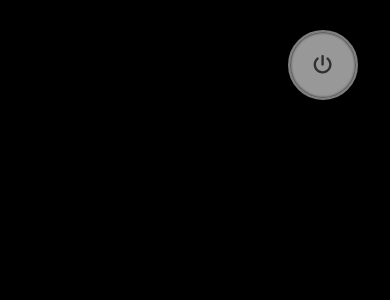
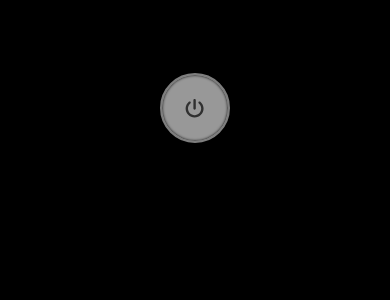
Before and after one commit to Christiaan-code/Tools-frontend, an Angular app: page / in a window 390 px wide. Shown: the top 300 px of the page. Built offline with nearby package versions, Linux system fonts and the light colour scheme.

Commit message:
Prettify the cards

```diff
--- a/src/app/app.component.html
+++ b/src/app/app.component.html
@@ -1,15 +1,10 @@
 <div class="w-100 root" [ngClass]="{ on: appState !== 'sleeping' }">
   <div class="container w-75 p-4">
     <div class="row">
-      <h1
-        class="mb-5 title"
-        [ngClass]="{ 'on': appState !== 'sleeping' }"
-      >
-        Awesome Tools
-      </h1>
+      <h1 class="mb-sm-5 mb-3 title" [ngClass]="{ on: appState !== 'sleeping' }">Awesome Tools</h1>
     </div>
     <div class="row">
-      <div id="power-button" class="col d-flex justify-content-end position-absolute power-button">
+      <div id="power-button" class="col d-flex justify-content-sm-end justify-content-center power-button mb-3 mb-sm-0">
         <app-power-button></app-power-button>
       </div>
     </div>
@@ -22,7 +17,7 @@
     </div>
     <div class="row row-cols-1 row-cols-sm-2 gy-3 gy-sm-4 body" *ngIf="appState === 'ready'">
       <div class="col d-flex justify-content-end">
-        <div class="card shadow p-4 w-100">
+        <app-custom-card>
           <div class="form-check">
             <input
               class="form-check-input"
@@ -33,31 +28,31 @@
             />
             <label class="form-check-label" for="isProduction"> Production </label>
           </div>
-        </div>
+        </app-custom-card>
       </div>
       <div class="w-100 g-0"></div>
       <div class="col">
-        <div class="card shadow p-4 w-100">
+        <app-custom-card>
+          <span title>Encrypt</span>
           <div class="d-flex flex-column">
-            <h5>Encrypt</h5>
             <input class="my-3 form-control" type="search" [formControl]="encryptInput" />
             <button class="btn btn-primary" (click)="encrypt()">Encrypt</button>
           </div>
-        </div>
+        </app-custom-card>
       </div>
       <div class="col">
-        <div class="card shadow p-4 w-100">
+        <app-custom-card>
+          <span title>Decrypt</span>
           <div class="d-flex flex-column">
-            <h5>Decrypt</h5>
             <input class="my-3 form-control" type="search" [formControl]="decryptInput" />
             <button class="btn btn-primary" (click)="decrypt()">Decrypt</button>
           </div>
-        </div>
+        </app-custom-card>
       </div>
       <div class="col">
-        <div class="card shadow p-4 w-100">
+        <app-custom-card>
+          <span title>One-way encrypt</span>
           <div class="d-flex flex-column">
-            <h5>One-way encrypt</h5>
             <input class="my-3 form-control" type="search" [formControl]="oneWayEncryptInput" />
             <input
               class="mb-4 form-control cursor-pointer"
@@ -66,13 +61,13 @@
             />
             <button class="btn btn-primary" (click)="oneWayEncrypt()">One-way encrypt</button>
           </div>
-        </div>
+        </app-custom-card>
       </div>
       <div class="w-100 g-0"></div>
       <div class="col">
-        <div class="card shadow p-4 w-100">
+        <app-custom-card>
+          <span title>RSAID Generator</span>
           <div class="d-flex flex-column">
-            <h5>RSAID Generator</h5>
             <input
               class="mt-2 form-control cursor-pointer"
               type="text"
@@ -84,20 +79,21 @@
                 type="checkbox"
                 value=""
                 [formControl]="customAge"
-                id="checkbox"
+                id="customAge"
               />
-              <label class="me-3" for="checkbox"> Set custom age </label>
+              <label class="me-3" for="customAge"> Set custom age </label>
               <input
                 *ngIf="customAge.getRawValue()"
                 class="form-control me-2"
                 type="number"
                 style="width: 70px"
-                id="customAge"
+                [formControl]="customAgeInput"
+                id="customAgeInput"
               />
             </div>
             <button class="btn btn-primary" (click)="generateRSAID()">Generate</button>
           </div>
-        </div>
+        </app-custom-card>
       </div>
     </div>
   </div>
--- a/src/app/app.component.scss
+++ b/src/app/app.component.scss
@@ -22,6 +22,7 @@
 .power-button {
   top: 30px;
   right: 20px;
+  position: absolute;
 }
 
 @keyframes myAnim {
@@ -51,3 +52,11 @@
   cursor: pointer;
   z-index: 100;
 }
+
+@media (max-width: 576px) {
+  .power-button {
+    top: 0px;
+    right: 0px;
+    position: relative;
+  }
+}
--- a/src/app/app.component.ts
+++ b/src/app/app.component.ts
@@ -1,6 +1,5 @@
 import { Component, OnInit, effect } from '@angular/core'
 import { FormControl } from '@angular/forms'
-import { AxiosService } from './services/axios.service'
 import { tap, firstValueFrom } from 'rxjs'
 import { StateService } from './services/state.service'
 import { AppStatus } from 'src/models'
@@ -90,10 +89,10 @@ export class AppComponent implements OnInit {
 
   generateRSAID() {
     let age: number
-    if (!this.customAge.getRawValue()) {
+    if (this.customAgeInput.getRawValue()) {
+      age = this.customAgeInput.getRawValue()
+    } else {
       age = Math.floor(Math.random() * 63) + 18
-    } else {
-      age = this.customAgeInput.getRawValue()
     }
     const year: number = new Date().getFullYear() - age
     const month: number = Math.floor(Math.random() * 12) + 1
--- a/src/app/app.module.ts
+++ b/src/app/app.module.ts
@@ -6,12 +6,14 @@ import { AppComponent } from './app.component';
 import { FormsModule, ReactiveFormsModule } from '@angular/forms';
 import { PowerButtonComponent } from './power-button/power-button.component';
 import { LoaderComponent } from './loader/loader.component';
+import { CustomCardComponent } from './custom-card/custom-card.component';
 
 @NgModule({
   declarations: [
     AppComponent,
     PowerButtonComponent,
     LoaderComponent,
+    CustomCardComponent,
   ],
   imports: [
     BrowserModule,
--- /dev/null
+++ b/src/app/custom-card/custom-card.component.html
@@ -0,0 +1,17 @@
+<div class="card">
+  <div class="col tools">
+    <div class="circle">
+      <span class="red box"></span>
+    </div>
+    <div class="circle">
+      <span class="yellow box"></span>
+    </div>
+    <div class="circle">
+      <span class="green box"></span>
+    </div>
+  </div>
+  <div class="title position-absolute fs-4"><ng-content select="[title]"></ng-content></div>
+  <div class="card__content px-4 pb-4 pt-4 pt-md-2">
+    <ng-content></ng-content>
+  </div>
+</div>
--- /dev/null
+++ b/src/app/custom-card/custom-card.component.scss
@@ -0,0 +1,48 @@
+:host {
+  width: 100%;
+}
+
+.title {
+  top: 9px;
+  left: 50%;
+  transform: translate(-50%, 0%);
+  text-overflow: ellipsis;
+  text-wrap: nowrap;
+}
+
+.tools {
+ display: flex;
+ align-items: center;
+ padding: 9px;
+}
+
+.circle {
+ padding: 0 4px;
+}
+
+.box {
+ display: inline-block;
+ align-items: center;
+ width: 10px;
+ height: 10px;
+ padding: 1px;
+ border-radius: 50%;
+}
+
+.red {
+ background-color: #ff605c;
+}
+
+.yellow {
+ background-color: #ffbd44;
+}
+
+.green {
+ background-color: #00ca4e;
+}
+
+@media (max-width: 768px) {
+  .title {
+    top: 29px;
+  }
+}
```
Also changed, not shown: src/app/custom-card/custom-card.component.ts (added, +8 -0 lines), 1 other file (tests, documents, lock files or other folders).
